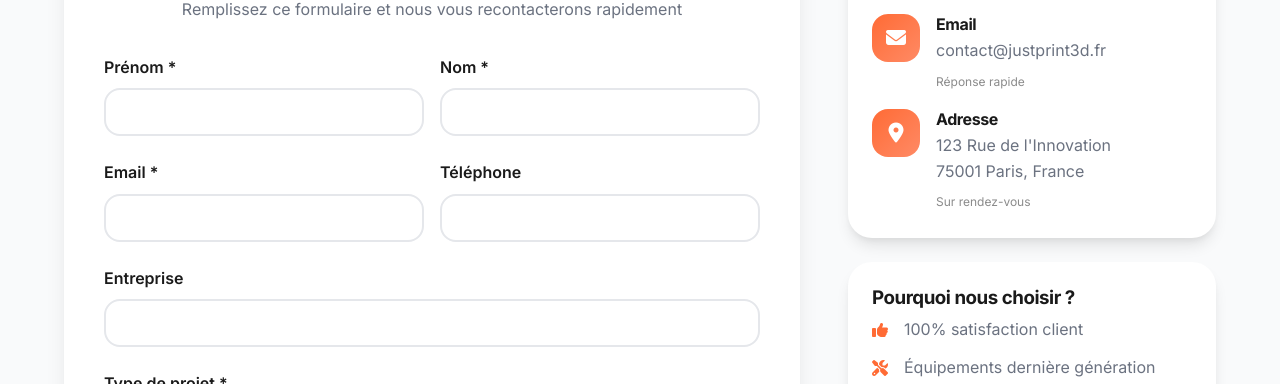
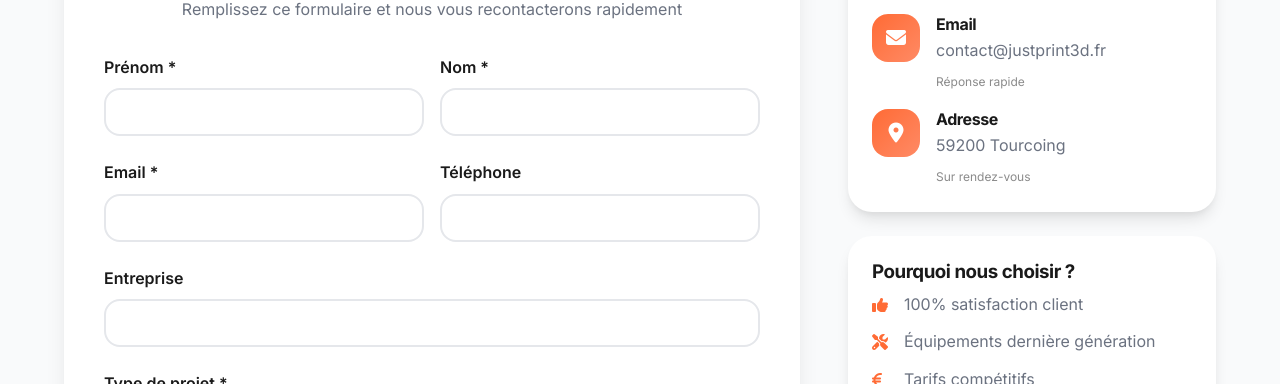
Before and after one commit to jordandescharles/Justprint3d.github.io, a plain HTML site: page contact.html in a window 1280 px wide. Shown: the part 748-1132 px from the top of the page. Drawn offline with nearby package versions, Linux system fonts and the light colour scheme.

Commit message:
add adress

```diff
--- a/contact.html
+++ b/contact.html
@@ -178,7 +178,7 @@
                                 </div>
                                 <div class="method-content">
                                     <h4>Adresse</h4>
-                                    <p>123 Rue de l'Innovation<br>75001 Paris, France</p>
+                                    <p>59200 Tourcoing</p>
                                     <small>Sur rendez-vous</small>
                                 </div>
                             </div>
```
